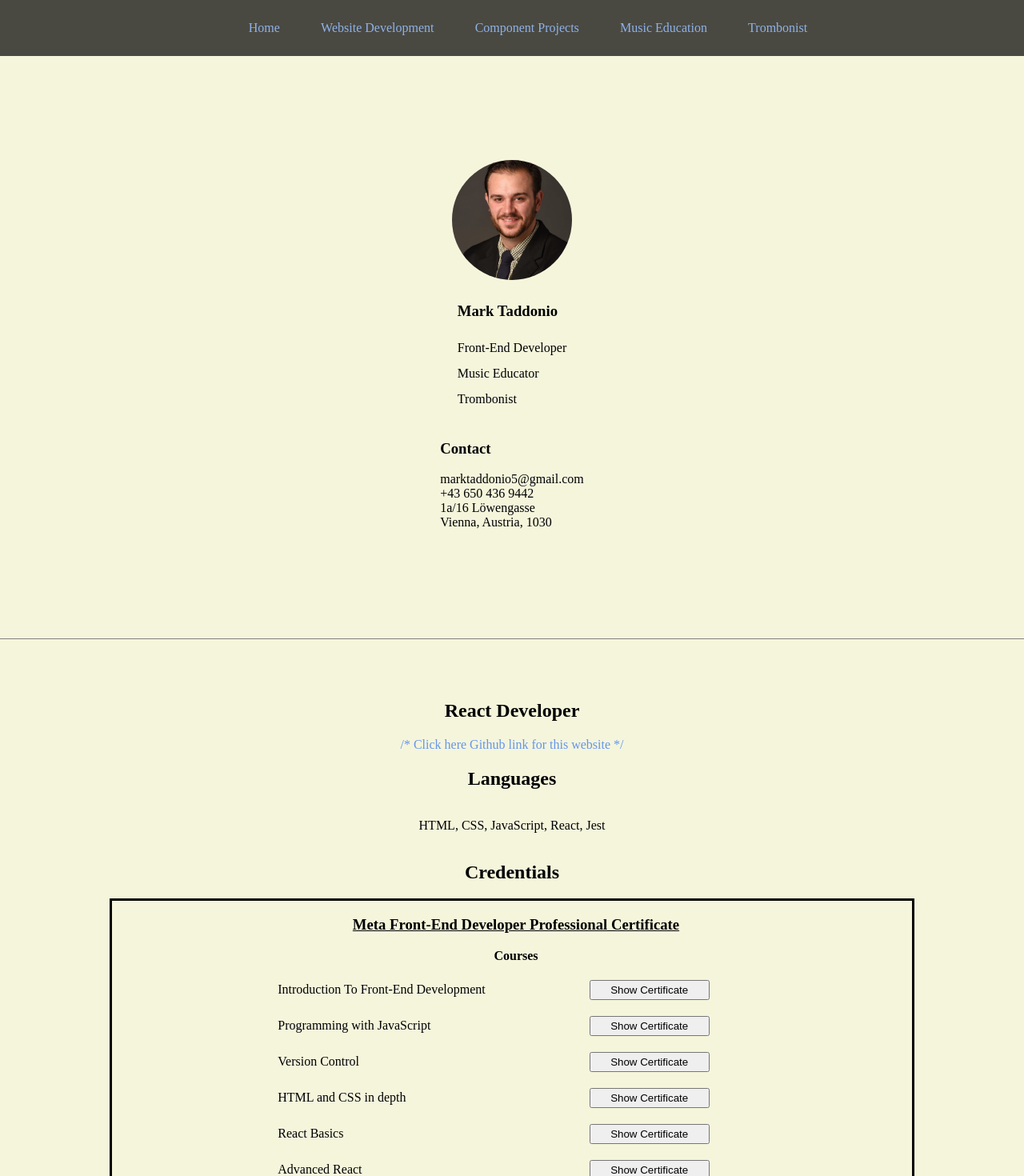
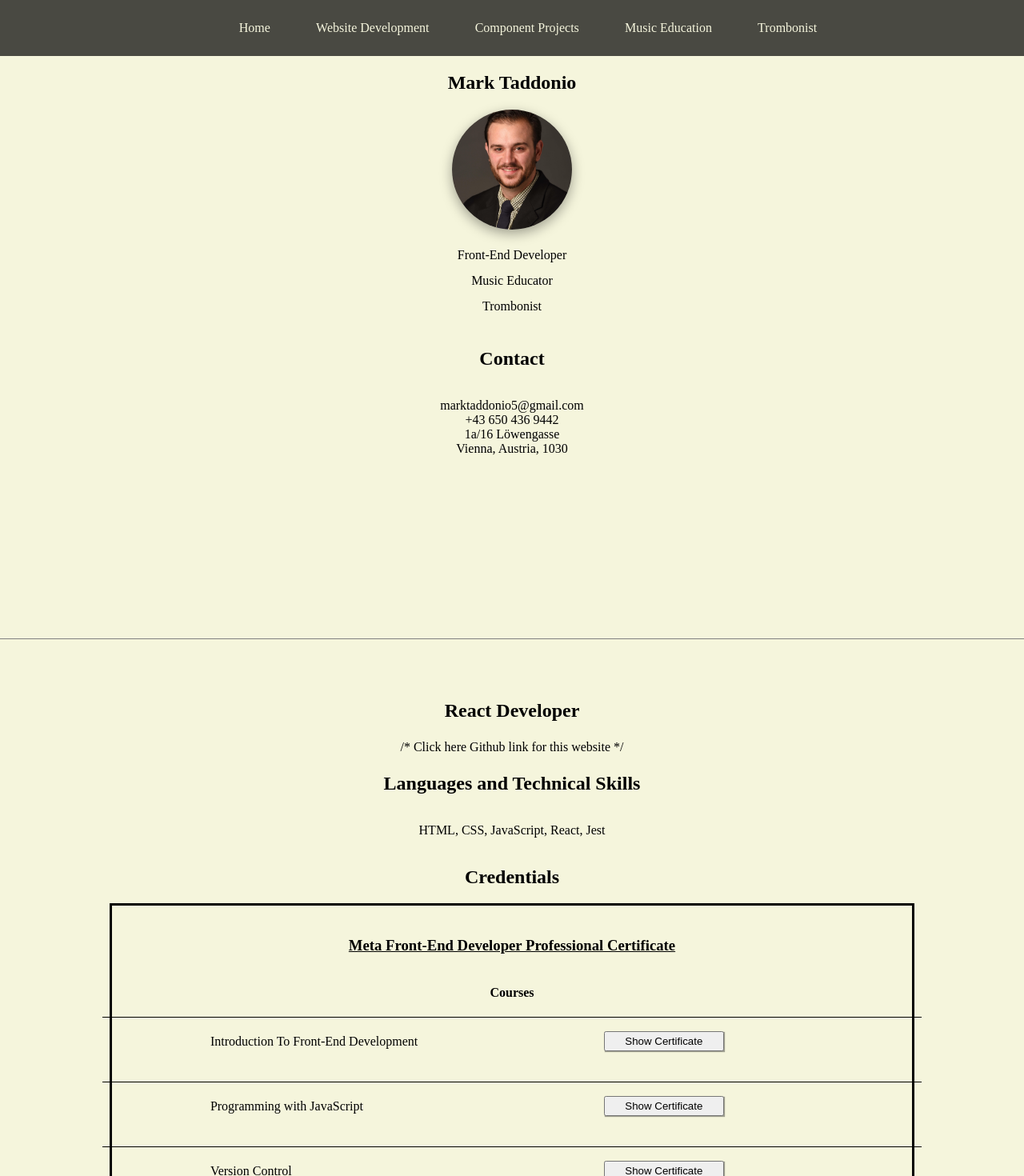
Before and after one commit to marktaddonio5/Personal-Website, a React (Create React App) app: page / in a window 1280 px wide. Shown: the top 1470 px of the page at 80% size. Built offline with nearby package versions, Linux system fonts and the light colour scheme.

Commit message:
worked on more css, refactored landing section

```diff
--- a/src/App.css
+++ b/src/App.css
@@ -31,6 +31,7 @@ body {
   background-color:beige;
   transition: background-color 1s;
 }
+
 .containerBlack {
   background-color: black;
   color: cadetblue;
@@ -65,6 +66,14 @@ ul > li {
   padding-right: 2vw;
 }
 
+nav > ul > li > a {
+  text-decoration: none;
+  color:beige;
+  padding: 3px;
+  border-radius: 10px;
+  font-weight: 400;
+}
+
 .mainSection {
   display: inline-flex;
   flex-direction: column;
@@ -86,30 +95,20 @@ ul > li {
 .landingSection {
   min-height: 91vh;
   max-height: fit-content;
+  max-width: 96vw;
   margin-top: 70px;
-  /*
-  display: grid;
-  grid-template-columns: repeat(4, 1fr);
-  grid-template-rows: repeat(2, 1fr);
-  grid-template-areas:
-    ". area1 area2 ."
-    ". area3 . ."
-  ;
-  */
   display:flex;
   flex-direction: column;
   margin-left: 2vw;
   margin-right: 2vw;
-  max-width: 96vw;
   place-items: center;
-  place-content: center;
 }
 
 .flex {
   display:flex;
   flex-direction: column;
+  place-items: center;
 }
-
 
 
 .headshot {
@@ -118,7 +117,7 @@ ul > li {
   width: 150px;
   border-radius: 100px;
   object-fit:cover;
-  padding: 10px;
+  box-shadow: rgba(0, 0, 0, 0.35) 0px 5px 15px;
 }
 
 
@@ -126,17 +125,22 @@ ul > li {
 /* Elements */
 
 
-a {
+.bodyLink {
   text-decoration: none;
-  color:cornflowerblue
+  color:black;
+  background-color:beige;
+  padding: 3px;
+  border-radius: 10px;
+  font-weight: 400;
 }
 
-
 a:hover {
-  color:bisque
+  color:cadetblue;
 }
 
-
+#video{
+  max-width:80vw;
+}
 
 /* Recipe Section Styling */
 .recipeSection{
@@ -159,9 +163,6 @@ a:hover {
   border-radius: 5%;
 }
 
-#video{
-  max-width:80vw;
-}
 
 /* Form */
 
@@ -251,7 +252,7 @@ a:hover {
 
 .credential {
   display: flex;
-  flex-wrap: wrap;
+
   flex-direction: column;
   place-items: center;
   border-style: solid;
@@ -264,32 +265,39 @@ a:hover {
 
 .ulGrid{
   display: grid;
-  grid-template-columns: 1fr 2fr 2fr 1fr;
+  grid-template-columns: 1fr 4fr 4fr 1fr;
+  row-gap: 20px;
   column-gap: 20px;
-  row-gap: 20px;
-  grid-template-rows: repeat(18 fit-content);
+  grid-template-rows: repeat(18, fit-content);
   padding: 5px;
   align-items: center;
-  max-width: 1000px;
-  width: 96vw;
+  width:80vw;
 }
 
-ul > {
-  border-top-style: solid;
+.ulGrid1{
+  display: grid;
+  grid-template-columns: 1fr 3fr 3fr 1fr;
+  grid-template-rows: repeat(2, fit-content);
+  padding: 5px;
+  align-items: center;
+  row-gap: 20px;
+  column-gap:5px;
 }
 
 .certButton {
   width: 150px;
   height: 25px;
+  box-shadow: rgba(0, 0, 0, 0.35) 1px 1px 1px;
 }
 
 .liLine {
   border-top-style: solid;
+  border-width: .5px;
 }
 
 .column1 {
   grid-column-start: 2;
-  justify-self: left;
+
 }
 
 .column2{
@@ -308,15 +316,15 @@ ul > {
 
 @keyframes certb {
   from {right: 0vw;}
-  to {right: 100vw;}
+  to {right: 100vw; display: none}
 }
 
 .certimg {
   position:relative;
   max-width:90vw;
-  animation-name: certa;
   animation-duration: 1s;
   justify-self: center;
+  box-shadow: rgba(0, 0, 0, 0.35) 0px 5px 15px;
 }
 
 /* defaults */
--- a/src/components/CertsArticle.js
+++ b/src/components/CertsArticle.js
@@ -63,10 +63,10 @@ const ImageShow = (props) => {
 
 const certs = certificates.map(items => {
     return (
-        <>
-            <li className="column1">{items.name}</li>
+        <li className="columnSpan ulGrid1 liLine">
+            <p className="column1">{items.name}</p>
             <ImageShow key={items.name} src={items.src} />
-        </>
+        </li>
     )
 })
 
@@ -75,11 +75,11 @@ const CertsArticle = () => {
 
     return (
         <div className="credential">
-        <h3 style={{textDecoration: "underline"}}>Meta Front-End Developer Professional Certificate</h3>
-        <label for="courses">Courses</label>
-        <ul className="ulGrid">
-            {certs}
-        </ul>
+            <h3 style={{textDecoration: "underline", justifySelf: "center", padding: "20px"}}>Meta Front-End Developer Professional Certificate</h3>
+            <label for="courses">Courses</label>
+            <ul className="ulGrid">
+                {certs}
+            </ul>
         </div>
     )
 }
--- a/src/components/Form.js
+++ b/src/components/Form.js
@@ -77,6 +77,9 @@ const Form = () => {
                 onChange={formik.handleChange}
                 onBlur={formik.handleBlur}
                 value={formik.values.fname}
+                style={
+                    {borderColor: formik.touched.fname && formik.errors.fname ? "red" : null }
+                }
                 ></input>
                 {formik.touched.fname && formik.errors.fname ? (
                     <span className="error">{formik.errors.fname}</span>
@@ -90,6 +93,9 @@ const Form = () => {
                 onChange={formik.handleChange}
                 onBlur={formik.handleBlur}
                 value={formik.values.lname}
+                style={
+                    {borderColor: formik.touched.lname && formik.errors.lname ? "red" : null }
+                }
                 ></input>
                 {formik.touched.lname && formik.errors.lname ? (
                 <span className="error">{formik.errors.lname}</span>
@@ -103,6 +109,9 @@ const Form = () => {
                 onChange={formik.handleChange}
                 onBlur={formik.handleBlur}
                 value={formik.values.uname}
+                style={
+                    {borderColor: formik.touched.uname && formik.errors.uname ? "red" : null }
+                }
                 ></input>
                 {formik.touched.uname && formik.errors.uname ? (
                 <span className="error">{formik.errors.uname}</span>
@@ -116,6 +125,9 @@ const Form = () => {
                 onChange={formik.handleChange}
                 onBlur={formik.handleBlur}
                 value={formik.values.email}
+                style={
+                    {borderColor: formik.touched.email && formik.errors.email ? "red" : null }
+                }
                 ></input>
                 {formik.touched.email && formik.errors.email ? (
                 <span className="error">{formik.errors.email}</span>
@@ -129,6 +141,9 @@ const Form = () => {
                 onChange={formik.handleChange}
                 onBlur={formik.handleBlur}
                 value={formik.values.password}
+                style={
+                    {borderColor: formik.touched.password && formik.errors.password ? "red" : null }
+                }
                 ></input>
                 {formik.touched.password && formik.errors.password ? (
                 <span className="error">{formik.errors.password}</span>
@@ -142,6 +157,9 @@ const Form = () => {
                 onChange={formik.handleChange}
                 onBlur={formik.handleBlur}
                 value={formik.values.phone}
+                style={
+                    {borderColor: formik.touched.phone && formik.errors.phone ? "red" : null }
+                }
                 ></input>
                 {formik.touched.phone && formik.errors.phone ? (
                 <span className="error">{formik.errors.phone}</span>
--- a/src/section-components/LandingPage.js
+++ b/src/section-components/LandingPage.js
@@ -5,16 +5,14 @@ const LandingPage = () => {
 
     return (
         <section className="containerBeige landingSection" id="landing-section">
-            <img className="headshot grid2" src={headshot} />
-            <article className="grid1">
             <h1>Mark Taddonio</h1>
+            <img className="headshot" src={headshot} />
             <p className="flex" style={{lineHeight: 2}}>
                 <span>Front-End Developer</span>
                 <span>Music Educator</span>
                 <span>Trombonist</span>
             </p>
-            </article>
-            <article className="grid3" >
+
             <h1>Contact</h1>
             <p className="flex">
                 <span>marktaddonio5@gmail.com</span>
@@ -22,7 +20,7 @@ const LandingPage = () => {
                 <span>1a/16 Löwengasse</span>
                 <span>Vienna, Austria, 1030</span>
             </p>
-            </article>
+
         </section>
     )
 }
--- a/src/section-components/WebDevelopment.js
+++ b/src/section-components/WebDevelopment.js
@@ -11,8 +11,8 @@ const WebDevelopment = () => {
     return(
         <section className="mainSection containerBlue" id="webDevelopment-section">
             <h1>React Developer</h1>
-            <a href="https://github.com/marktaddonio5/Personal-Website">/* Click here Github link for this website */</a>
-            <h2>Languages</h2>
+            <a className="bodyLink" href="https://github.com/marktaddonio5/Personal-Website">/* Click here Github link for this website */</a>
+            <h2>Languages and Technical Skills</h2>
             <p>
                 <span>HTML, CSS, JavaScript, React, Jest</span>
             </p>
```
Also changed, not shown: src/assets/residencypermit.jpg (added). Lines whose indentation alone changed are shown as unchanged.
